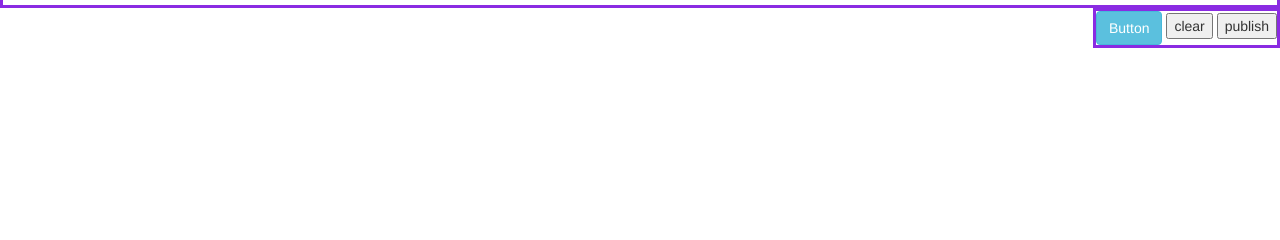
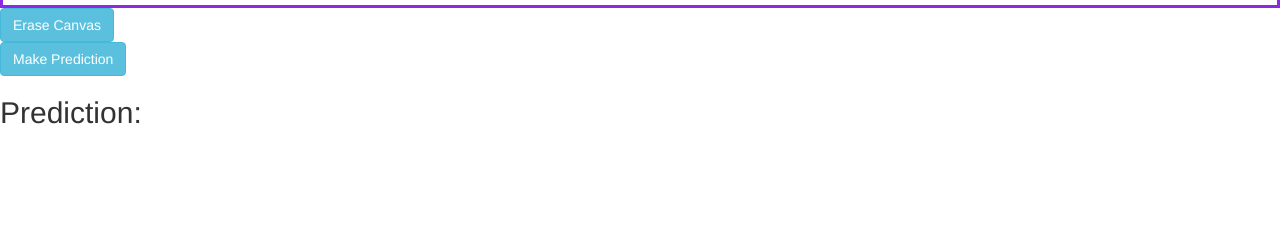
Before and after one commit to MorganReilly/HandwrittenDigitRecogniser, a Flask app: page / in a window 1280 px wide. Shown: the part 538-778 px from the top of the page. Run offline with Flask 2, Linux system fonts and the light colour scheme; parts of the project's set-up code (start-up, migrations or seed data) failed here and were passed over; some libraries are stand-ins or nearby versions.

Commit message:
Model Prediction
After nearly warping the virtual environment I was using I was able to getting working again
Also found out that I was saving and loading the model incorrectly, saving weights and architecture in seperate files seenms to have worked
Model now spits out a prediction, although I have to re-design the whole page, but compared to the last few days of debugging this will be far easier...

```diff
--- a/webapp/app.py
+++ b/webapp/app.py
@@ -10,32 +10,29 @@
 
 # Imports
 from flask import Flask, render_template, request
-import io, base64
+from keras.models import model_from_json
+import base64
 import re
-import cv2
 import numpy as np
-from keras.models import model_from_json, load_model
+import tensorflow as tf
+from keras.models import load_model
 from PIL import Image, ImageOps
 
+print(tf.__version__)
 # Flask instance
 app = Flask(__name__)
-
-# Previously trained model
-try:
-    model = load_model('model.h5')
-    print("Model loaded from disk")
-except:
-    print("Error Loading Model From Disk")
 
 # Re-size image
 imHeight = 28
 imWidth = 28
 size = imHeight, imWidth  # image size for model
 
+
 # Defualt route
 @app.route('/')
 def app_home():
     return render_template('mnist-input.html')
+
 
 # Route to canvas and to upload
 @app.route('/upload', methods=['POST'])
@@ -72,18 +69,39 @@
 
     # Need to store image in an array
     # MNIST reads them in this way
-    digit_28_28_array = np.array(fit_and_resized_image).reshape(1,28,28,1)
+    digit_28_28_array = np.array(fit_and_resized_image).reshape(1, 28, 28, 1)
 
+    model = load_saved_model()
 
     # Need to send and receive prediction to model
+    print("Before sendPrediction")
     sendPrediction = model.predict(digit_28_28_array)
+    print("After sP, before rP")
     recievePrediction = np.array(sendPrediction[0])
+    print("After rP")
 
     # Need to store the response as a String
     prediction = str(np.argmax(recievePrediction))
     print(prediction)
 
-    return prediction # Return predicted digit
+    return prediction  # Return predicted digit
+
+
+def load_saved_model():
+    # Try to load the model
+    try:
+        # Load json file and create new model
+        json_to_open = open('model.json', 'r')
+        loaded_json_model = json_to_open.read()
+        json_to_open.close()
+        model = model_from_json(loaded_json_model)
+
+        # Load weights into new model
+        model.load_weights("model.h5")
+        print("Loaded from disk")
+    except:
+        print("ERROR: Could Not Load Model")
+    return model
 
 
 if __name__ == '__main__':
--- a/webapp/static/css/mnist-input.css
+++ b/webapp/static/css/mnist-input.css
@@ -12,10 +12,3 @@
     border-color: blueviolet;
     border-style: solid;
 }
-
-#buttons {
-    padding: 0, 100, 0, 0;
-    border-color: blueviolet;
-    border-style: solid;
-    float: right;
-}
--- a/webapp/static/js/mnist-input.js
+++ b/webapp/static/js/mnist-input.js
@@ -1,3 +1,6 @@
+// Image URL for POST
+var url = "localhost:5000/"
+
 var canvas, ctx, flag = false,
     prevX = 0,
     currX = 0,
@@ -57,7 +60,8 @@
         data: {imageString: dataURL}
     }).done(function(e){
         console.log("DONE");
-    })
+        $("#prediction").empty().append(e);
+    });
 }
 
 function findxy(res, e) {
--- a/webapp/templates/mnist-input.html
+++ b/webapp/templates/mnist-input.html
@@ -34,9 +34,16 @@
 
     <!-- Buttons -->
     <div id="buttons" class="buttons">
-        <button type="button" class="btn btn-info">Button</button>
-        <input type="button" value="clear" id="clr" onclick="erase()">
-        <input type="button" value="publish" id="publish" onclick="send()">
+        <button type="button" class="btn btn-info" id="clr" onclick="erase()">Erase Canvas</button>
+        <form method="POST">
+            <button type="button" class="btn btn-info" id="publish" onclick="send()">Make Prediction</button>
+        </form>
+    </div>
+
+    <!-- Prediction -->
+    <div>
+        <h2>Prediction: </h2>
+        <p id="prediction"></p>
     </div>
 
 </body>
@@ -44,7 +51,5 @@
 <!-- Scripts -->
 <script type="text/javascript" src="{{ url_for('static', filename='js/mnist-input.js') }}"></script>
 <script src="https://ajax.googleapis.com/ajax/libs/jquery/3.4.1/jquery.min.js"></script>
-<script src="https://maxcdn.bootstrapcdn.com/bootstrap/3.4.0/js/bootstrap.min.js"></script>
-<script src="https://ajax.googleapis.com/ajax/libs/jquery/3.1.0/jquery.min.js"></script>
 
 </html>
```
Also changed, not shown: webapp/model.py (+14 -5 lines), webapp/digit-28-28.png, webapp/digit_input.png, webapp/digit_input_grey.png, webapp/model.json (renamed from model.json), 3 other files.
